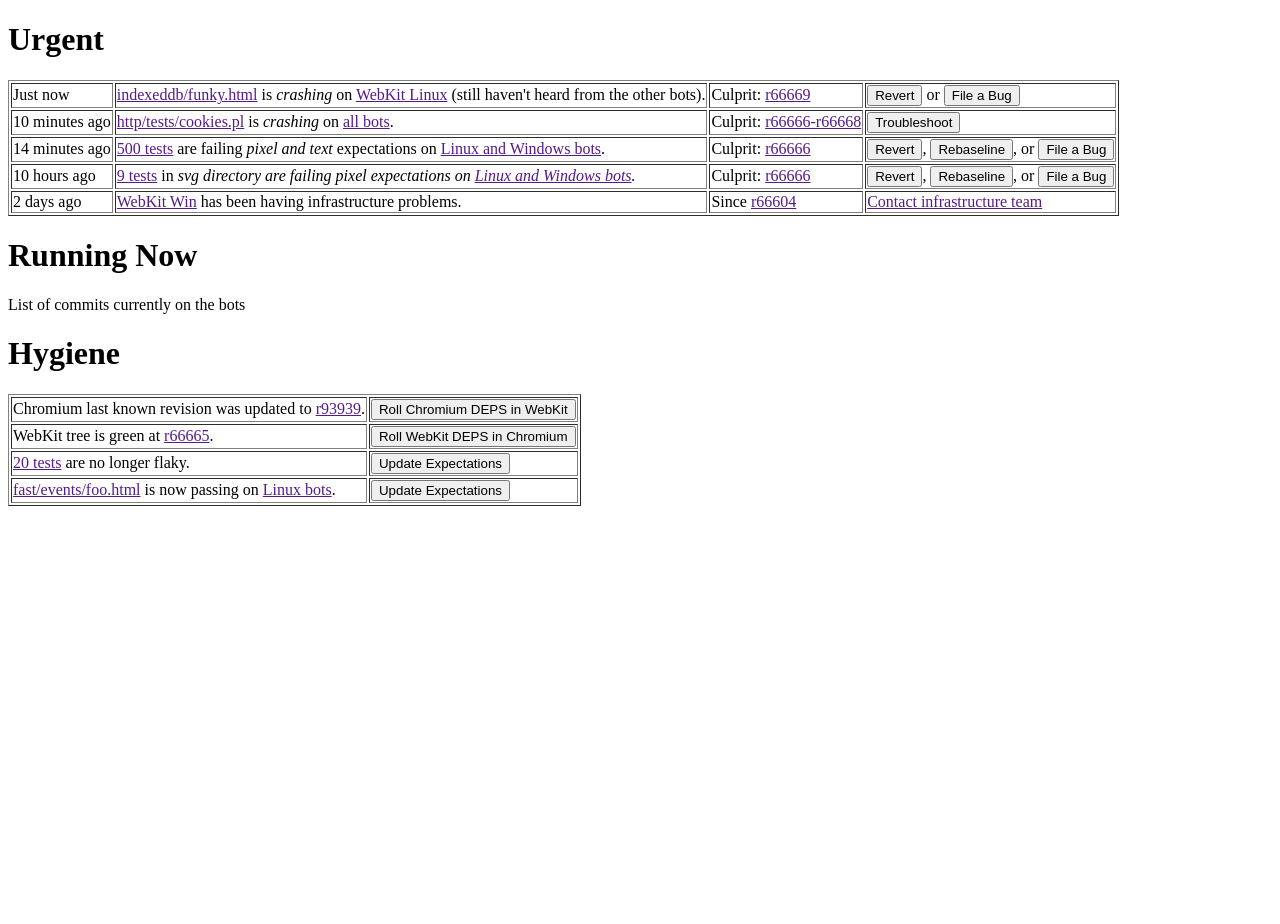
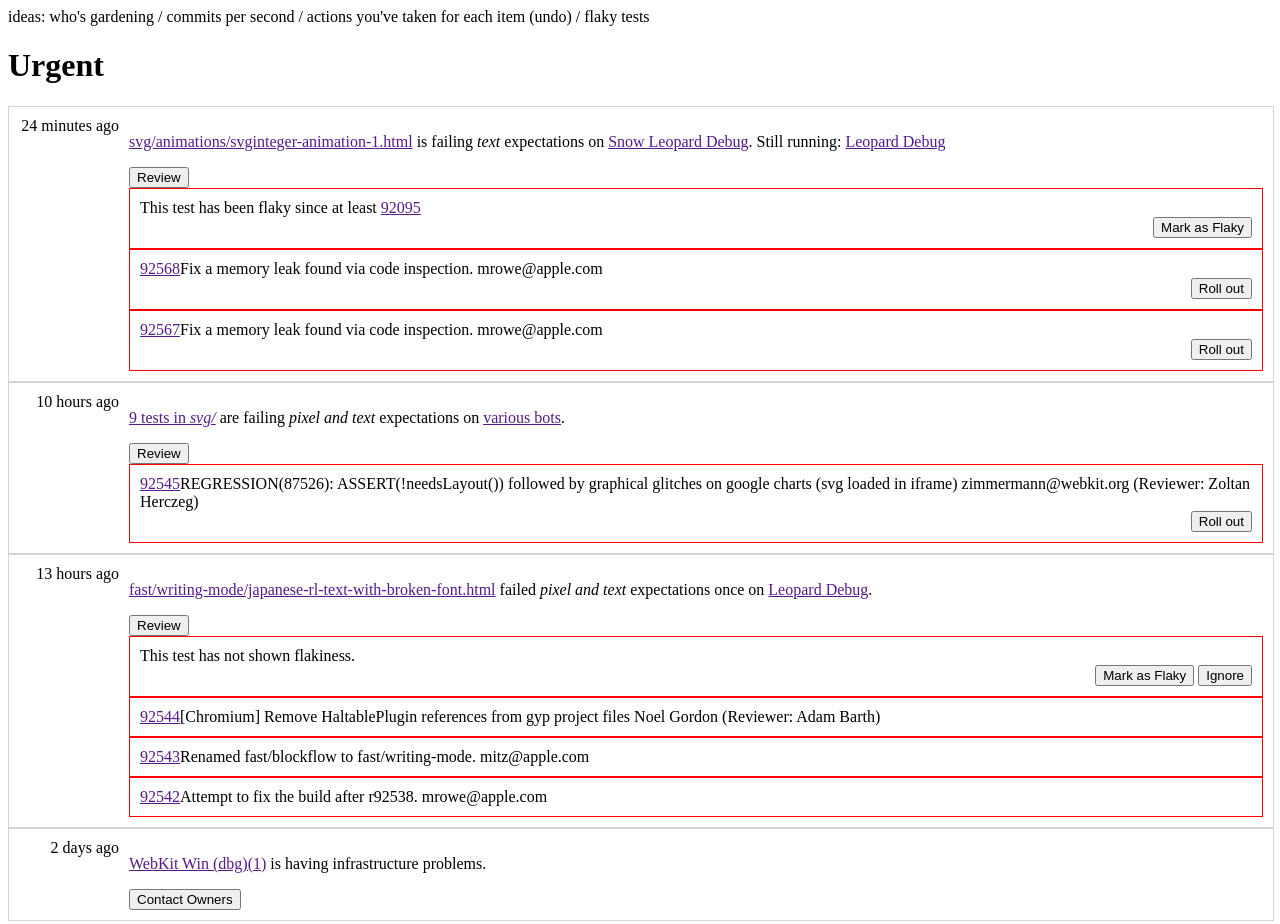
Before and after one commit to dglazkov/garden-ui-mocks, a plain HTML site: page mock-summary/index.html in a window 1280 px wide. Shown: the top 924 px of the page. Before the commit the page ends 800 px from the top, so only its background shows below. Drawn offline with Linux system fonts and the light colour scheme.

Commit message:
Flex-box-based summary mock.

```diff
--- a/mock-summary/index.html
+++ b/mock-summary/index.html
@@ -32,44 +32,105 @@ James, a web developer from Birmingham, UK.
 <link rel="stylesheet" href="style.css">
 </head>
 <body>
+ideas: who's gardening / commits per second / actions you've taken for each item (undo) / flaky tests
 <h1>Urgent</h1>
-<table border=1>
-<tbody>
-<tr>
-    <td>Just now</td>
-    <td><a href="">indexeddb/funky.html</a> is <em>crashing</em> on <a href="">WebKit Linux</a> (still haven't heard from the other bots).</td>
-    <td>Culprit: <a href="">r66669</a></td>
-    <td><button>Revert</button> or <button>File a Bug</button></td>
-</tr>
-<tr>
-    <td>10 minutes ago</td>
-    <td><a href="">http/tests/cookies.pl</a> is <em>crashing</em> on <a href="">all bots</a>.</td>
-    <td>Culprit: <a href="">r66666-r66668</a></td>
-    <td><button>Troubleshoot</button></td>
-</tr>
-<tr>
-    <td>14 minutes ago</td>
-    <td><a href="">500 tests<a/> are failing <em>pixel and text</em> expectations on <a href="">Linux and Windows bots</a>.</td>
-    <td>Culprit: <a href="">r66666</a></td>
-    <td><button>Revert</button>, <button>Rebaseline</button>, or <button>File a Bug</button></td>
-</tr>
-<tr>
-    <td>10 hours ago</td>
-    <td><a href="">9 tests<a/> in <em>svg<em> directory are failing <em>pixel</em> expectations on <a href="">Linux and Windows bots</a>.</td>
-    <td>Culprit: <a href="">r66666</a></td>
-    <td><button>Revert</button>, <button>Rebaseline</button>, or <button>File a Bug</button></td>
-</tr>
-<tr>
-    <td>2 days ago</td>
-    <td><a href="">WebKit Win</a> has been having infrastructure problems.</td>
-    <td>Since <a href="">r66604</a></td>
-    <td><a href="">Contact infrastructure team</a></td>
-</tr>
-</tbody>
-</table>
+<ol class="urgent action-list">
+    <li>
+        <div class="when">24 minutes ago</div>
+        <div class="what">
+            <div class="description">
+                <p><a href="">svg/animations/svginteger-animation-1.html</a> is failing <em>text</em> expectations on <a href="">Snow Leopard Debug</a>. Still running: <a href="">Leopard Debug</a></p>
+                <ul class="actions">
+                    <li><button>Review</button></li>
+                </ul>
+            </div>
+            <ul class="culprits">
+                <li>
+                    <div class="info">This test has been flaky since at least <a href="">92095</a></div>
+                    <ul class="actions">
+                        <li><button>Mark as Flaky</button></li>
+                    </ul>
+                </li>
+                <li>
+                    <div class="info"><a href="">92568</a>Fix a memory leak found via code inspection. mrowe@apple.com</div>
+                    <ul class="actions">
+                        <li><button>Roll out</button></li>
+                    </ul>
+                </li>
+                <li>
+                    <div class="info"><a href="">92567</a>Fix a memory leak found via code inspection. mrowe@apple.com</div>
+                    <ul class="actions">
+                        <li><button>Roll out</button></li>
+                    </ul>
+                </li>
+            </ul>
+        </div>
+    </li>
+    <li>
+        <div class="when">10 hours ago</div>
+        <div class="what">
+            <div class="description">
+                <p><a href="">9 tests in <em>svg/</em></a> are failing <em>pixel and text</em> expectations on <a href="">various bots</a>.</p>
+                <ul class="actions">
+                    <li><button>Review</button></li>
+                </ul>
+            </div>
+            <ul class="culprits">
+                <li>
+                    <div class="info"><a href="">92545</a>REGRESSION(87526): ASSERT(!needsLayout()) followed by graphical glitches on google charts (svg loaded in iframe) zimmermann@webkit.org (Reviewer: Zoltan Herczeg)</div>
+                    <ul class="actions">
+                        <li><button>Roll out</button></li>
+                    </ul>
+                </li>
+            </ul>
+        </div>
+    </li>
+    <li>
+        <div class="when">13 hours ago</div>
+        <div class="what">
+            <div class="description">
+                <p><a href="">fast/writing-mode/japanese-rl-text-with-broken-font.html</a> failed <em>pixel and text</em> expectations once on <a href="">Leopard Debug</a>.</p>
+                <ul class="actions">
+                    <li><button>Review</button></li>
+                </ul>
+            </div>
+            <ul class="culprits">
+                <li>
+                    <div class="info">This test has not shown flakiness.</div>
+                    <ul class="actions">
+                        <li><button>Mark as Flaky</button></li>
+                        <li><button>Ignore</button></li>
+                    </ul>
+                </li>
+                <li>
+                    <div class="info"><a href="">92544</a>[Chromium] Remove HaltablePlugin references from gyp project files Noel Gordon (Reviewer: Adam Barth)</div>
+                </li>
+                <li>
+                    <div class="info"><a href="">92543</a>Renamed fast/blockflow to fast/writing-mode. mitz@apple.com</div>
+                </li>
+                <li>
+                    <div class="info"><a href="">92542</a>Attempt to fix the build after r92538. mrowe@apple.com</div>
+                </li>
+            </ul>
+        </div>
+    </li>
+    <li>
+        <div class="when">2 days ago</div>
+        <div class="what">
+            <div class="description">
+                <p><a href="">WebKit Win (dbg)(1)</a> is having infrastructure problems.</p>
+                <ul class="actions">
+                    <li><button>Contact Owners</button></li>
+                </ul>
+            </div>
+        </div>
+    </li>
+</ol>
 <h1>Running Now</h1>
 List of commits currently on the bots
 <h1>Hygiene</h1>
+<ol class="hygiene action-list">
+</ol>
 <table border=1>
 <tbody>
 <tr>
--- a/mock-summary/style.css
+++ b/mock-summary/style.css
@@ -0,0 +1,43 @@
+ol.action-list {
+    list-style: none;
+    padding: 0;
+}
+
+ol.action-list ul {
+    list-style: none;
+    padding: 0;
+}
+
+ol.action-list>li {
+    display: -webkit-box;
+    width: 100%;
+    padding: 10px 0;
+    border: 1px solid LightGray;
+}
+
+ol.action-list>li>div.when {
+    padding: 0 10px;
+    text-align: right;
+    width: 100px;
+}
+
+ol.action-list>li>div.what {
+    display: -webkit-box;
+    -webkit-box-orient: vertical;
+    padding: 0 10px 0 0;
+    -webkit-box-flex: 1;
+}
+
+ol.action-list>li ul.culprits>li {
+    padding: 10px;
+    border: 1px solid Red;
+}
+
+ol.action-list>li ul.culprits>li ul.actions {
+    text-align: right;
+}
+
+ol.action-list>li ul.culprits>li li {
+    padding: 10px 0 0 0;
+    display: inline;
+}
```
Also changed, not shown: mock-summary/all-combinations.html (added, +94 -0 lines).
